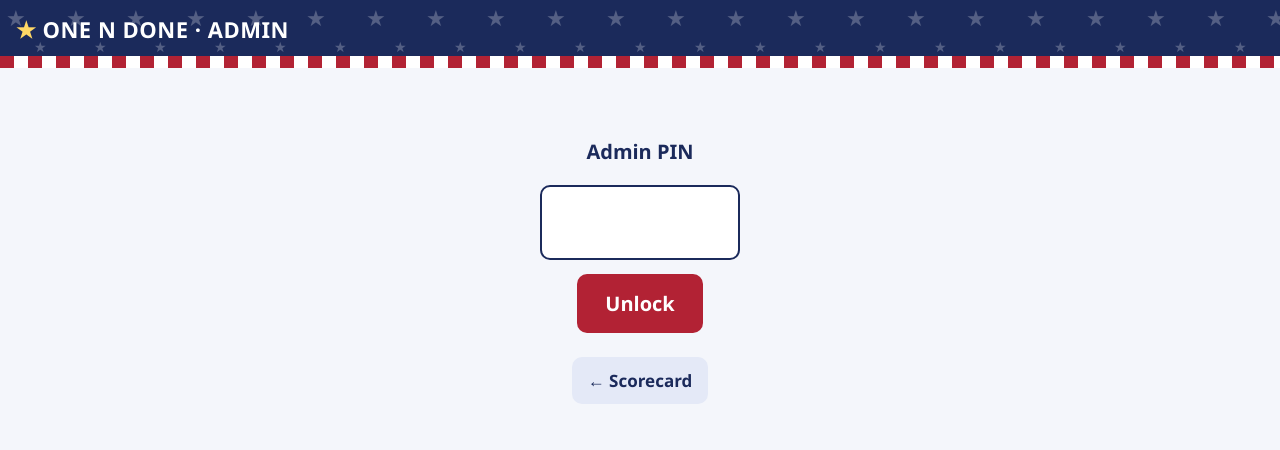
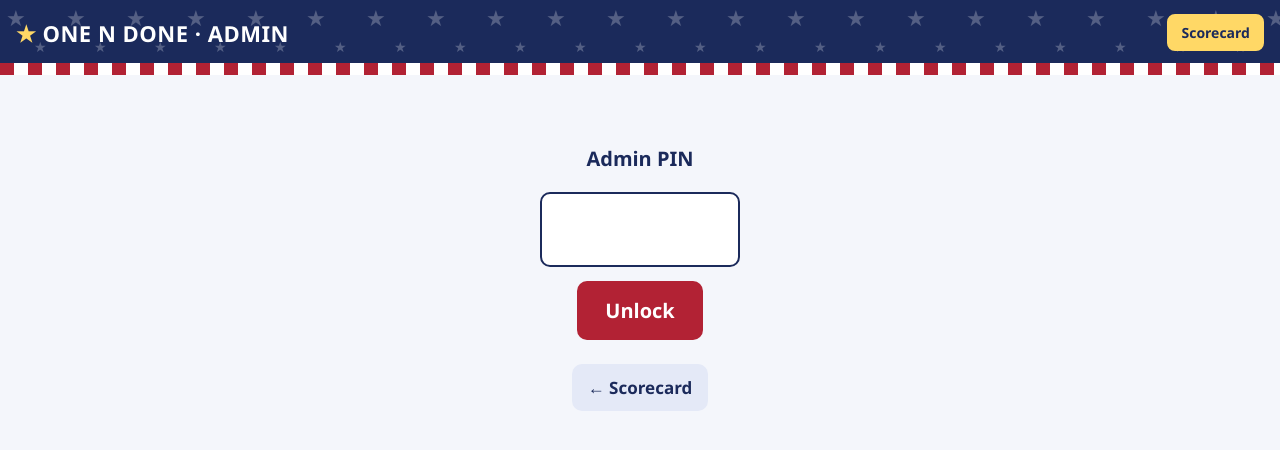
Before and after one commit to flowsunmedia/onendone, a website: page admin.html in a window 1280 px wide. Drawn offline with Linux system fonts and the light colour scheme.

Commit message:
Add files via upload

```diff
--- a/admin.html
+++ b/admin.html
@@ -12,7 +12,8 @@
   header h1{margin:0;font-size:22px;font-weight:900;letter-spacing:.5px;text-transform:uppercase;flex:1}
   header h1::before{content:"★ ";color:var(--gold)}
   header select{border:2px solid var(--red);border-radius:8px;padding:8px;font-size:16px;font-family:inherit;max-width:180px}
-  header .lk{background:transparent;color:#fff;border:2px solid #fff;padding:7px 12px;font-size:14px}
+  header .lk{background:transparent;color:#fff;border:2px solid #fff;border-radius:8px;padding:7px 12px;font-size:14px;font-family:inherit}
+  header a.lk{background:var(--gold);color:var(--navy);border-color:var(--gold)}
   .stripes{height:12px;background:repeating-linear-gradient(90deg,#B22234 0 14px,#fff 14px 28px)}
   nav{display:flex;background:var(--paper);border-bottom:3px solid var(--navy);position:sticky;top:0;z-index:5;overflow-x:auto}
   nav button{flex:1;min-width:88px;border:0;background:transparent;font-family:inherit;font-size:15px;font-weight:800;color:var(--navy);padding:14px 6px;border-bottom:4px solid transparent;cursor:pointer;white-space:nowrap}
@@ -72,7 +73,7 @@
   #sheet .lab{font-size:14px;font-weight:800;color:var(--navy);margin:12px 0 4px}
   #sheet .danger{background:#fff;color:var(--red);border:2px solid var(--red)}
   #lock{display:none;text-align:center;padding:50px 16px}
-  body.locked #lock{display:block} body.locked main,body.locked nav,body.locked header select,body.locked header .lk{display:none}
+  body.locked #lock{display:block} body.locked main,body.locked nav,body.locked header select,body.locked header button.lk{display:none}
   #lock input{font-size:32px;padding:14px;width:200px;text-align:center;letter-spacing:8px}
   #lock button{font-size:20px;padding:16px 28px;margin-top:14px}
   .chk{display:flex;align-items:center;gap:12px;padding:12px 4px;border-bottom:1px solid var(--line);font-size:18px}
@@ -85,6 +86,7 @@
 <header>
   <h1>One N Done · Admin</h1>
   <select id="tsel"></select>
+  <a class="lk" href="card.html" style="text-decoration:none;font-weight:800">Scorecard</a>
   <button class="lk" id="lockBtn">Lock</button>
 </header>
 <div class="stripes"></div>
```
